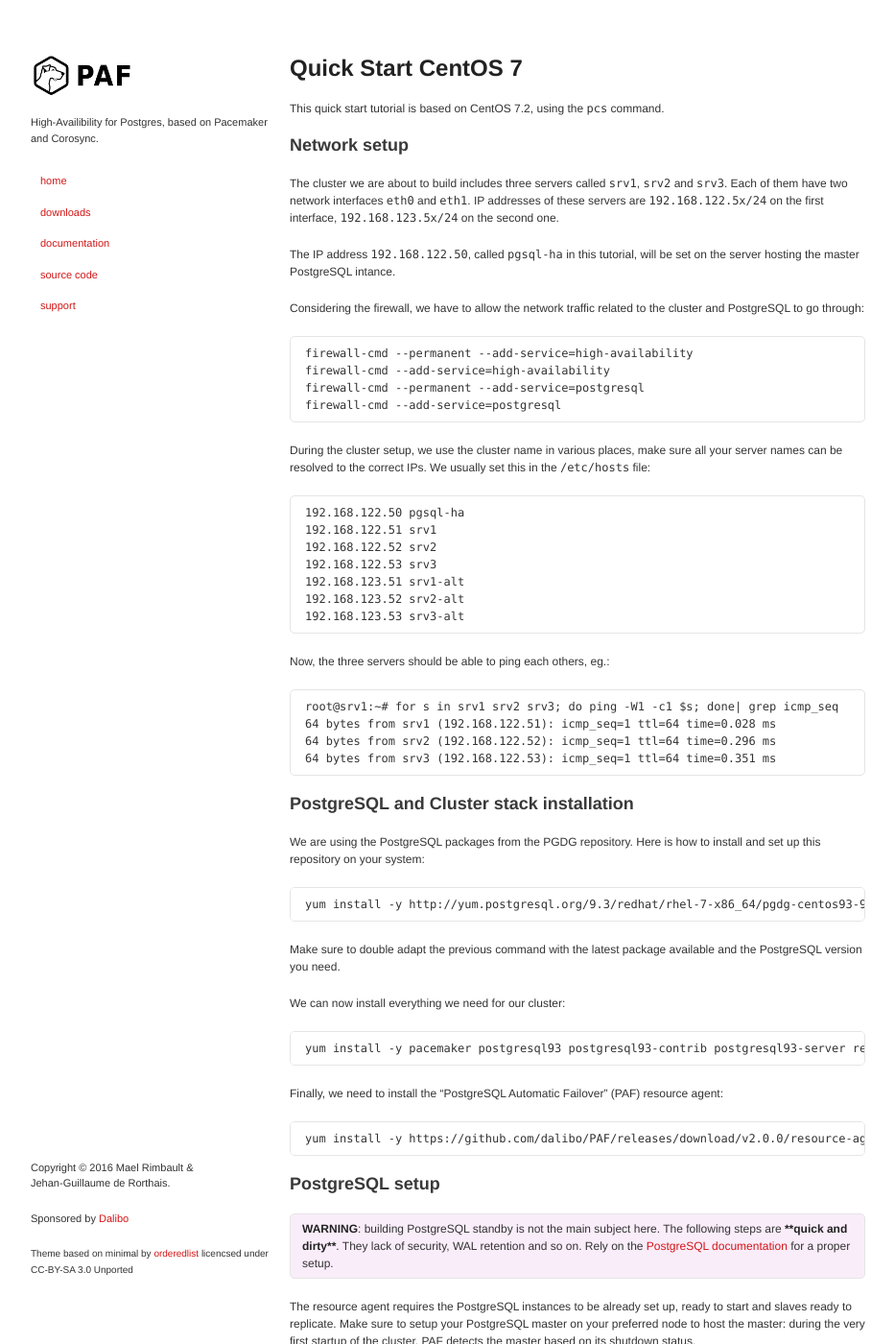
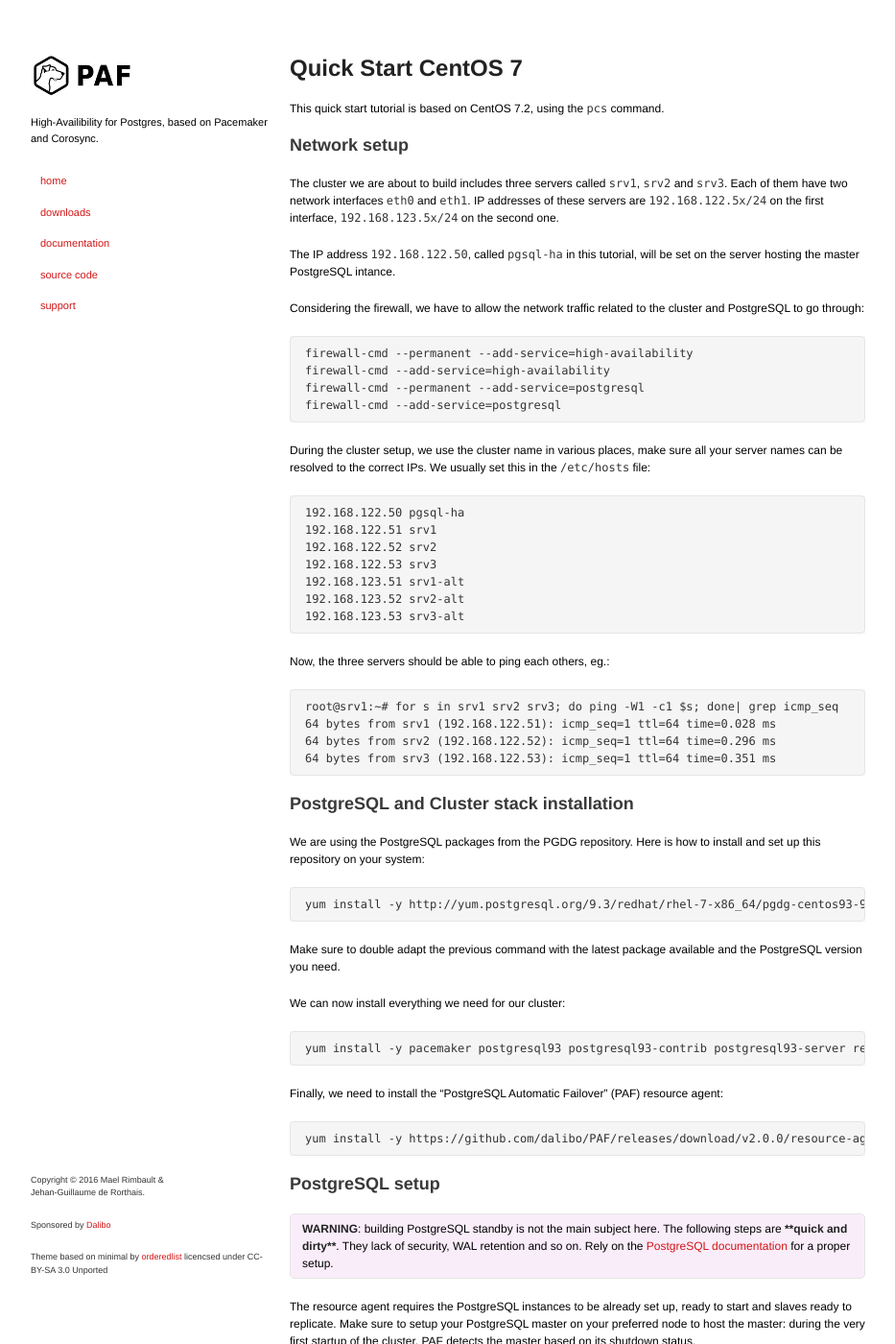
Before and after one commit to ClusterLabs/PAF, a Jekyll site: the page built from Quick_Start-CentOS-7.md, in a window 1280 px wide and 1400 px high. Shown: the whole window at 96% size, without its empty margins (173-1106 px from the left). Built offline with Jekyll 4.4.1, drawn with Linux system fonts in a browser that asks for light colours.

Commit message:
Update css style

```diff
--- a/css/minimal.css
+++ b/css/minimal.css
@@ -1,8 +1,8 @@
 body {
   padding:50px;
   font: 12px/1.5 Bitstream Vera Sans, Helvetica, Arial, sans-serif;
-  color:#333;
-  font-weight:300;
+  /*color:#333;
+  font-weight:300;*/
 }
 
 h1, h2, h3, h4, h5, h6 {
@@ -151,7 +151,7 @@
 }
 
 small {
-  font-size:10px;
+  font-size:9px;
 }
 
 hr {
@@ -166,7 +166,9 @@
   float:left;
   position:fixed;
   bottom:50px;
-  font-size: 11px;
+  font-size: 9px;
+  color:#333;
+  font-weight:300;
 }
 
 .notice, .warning {
@@ -183,7 +185,7 @@
   background-color: #FAEDFA;
 }
 
-.notice p, .warning p {
+.notice :last-child, .warning :last-child {
   margin: 0;
 }
 
--- a/css/pygment_trac.css
+++ b/css/pygment_trac.css
@@ -1,4 +1,4 @@
-.highlight  { background: #ffffff; }
+.highlight  { background: #f5f5f5; }
 .highlight .c { color: #999988; font-style: italic } /* Comment */
 .highlight .err { color: #a61717; background-color: #e3d2d2 } /* Error */
 .highlight .k { font-weight: bold } /* Keyword */
```
